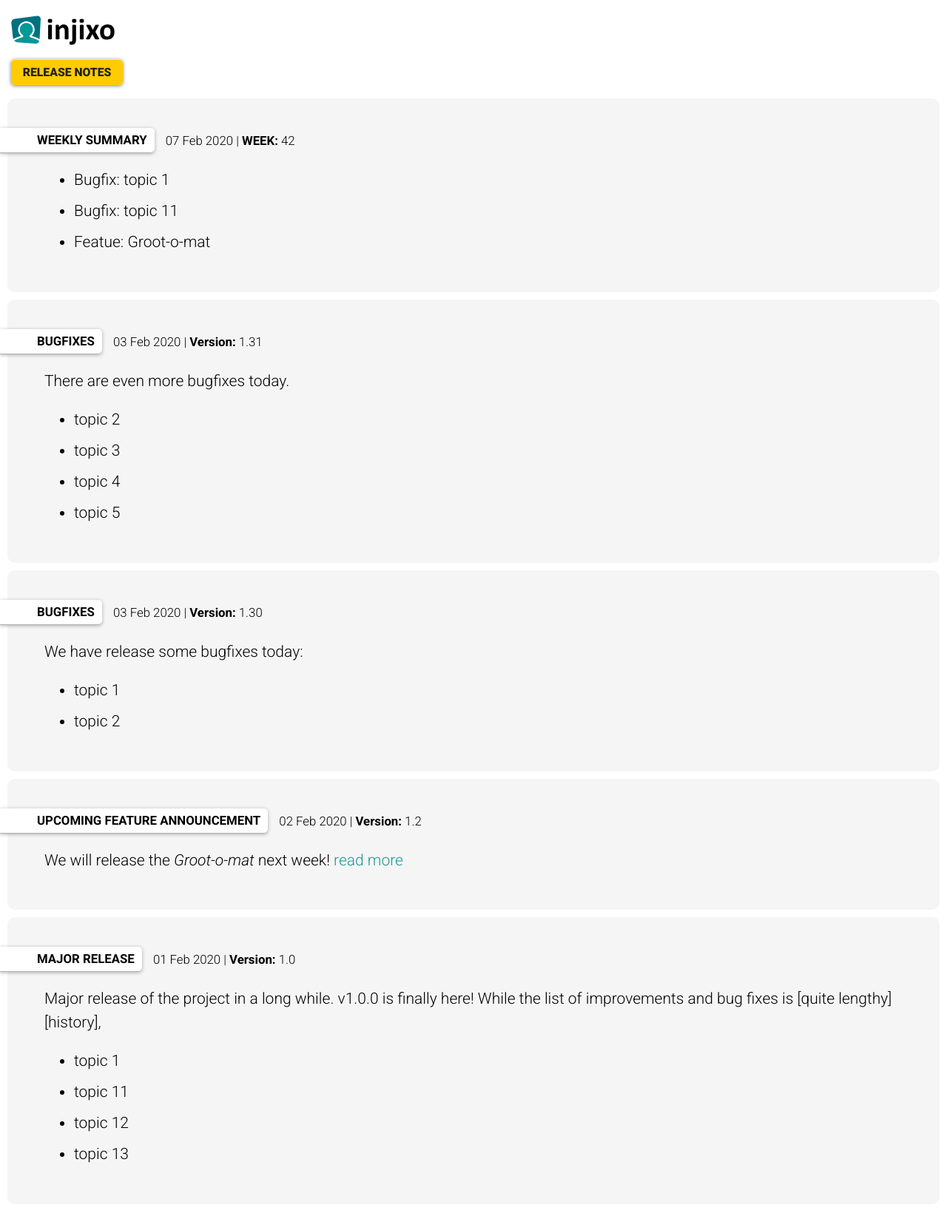
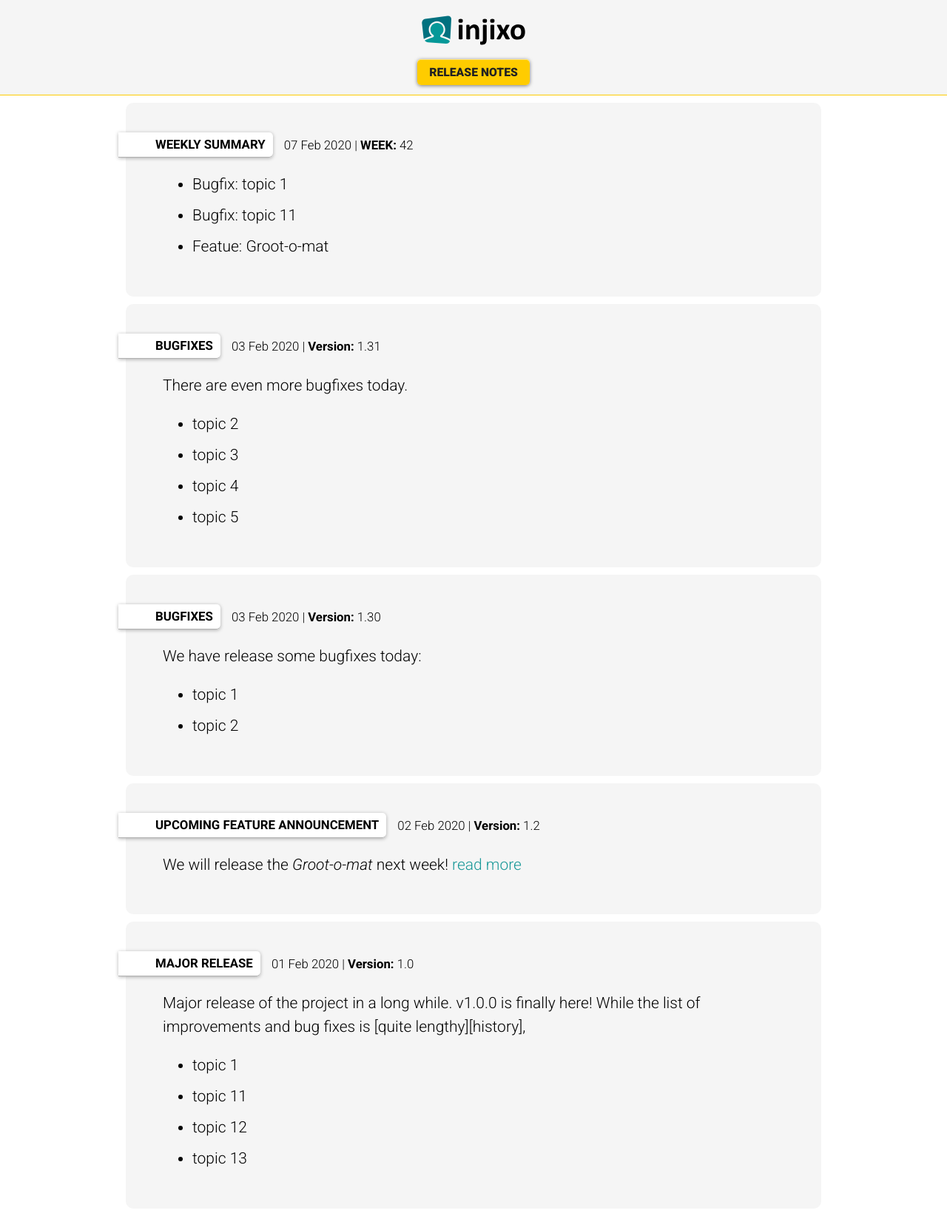
Before and after one commit to cadamini/jekyll-release-notes-clone, a Jekyll site: the page built from pages/news.html, in a window 1280 px wide. Shown: the whole page at 74% size. Built offline with Jekyll 4.4.1, drawn with Linux system fonts in a browser that asks for light colours.

Commit message:
Center page content and style header

```diff
--- a/_sass/_style.scss
+++ b/_sass/_style.scss
@@ -37,17 +37,28 @@ body {
 /* Sections */
 
 header,
-section,
-footer {
+section {
   float: left;
   width: 100%;
   clear: both;
 }
 
+header {
+  text-align: center;
+  background: whitesmoke;
+  border-bottom: 1px solid #fdcb00;
+}
+
+.four-fifths {
+  width: 75%;
+  margin: 0 auto;
+}
+
+
 /* Header */
 
 header {
-  padding: 15px;
+  padding: 15px 0 20px 0;
 
   h1,
   nav { display: inline-block; }
```
